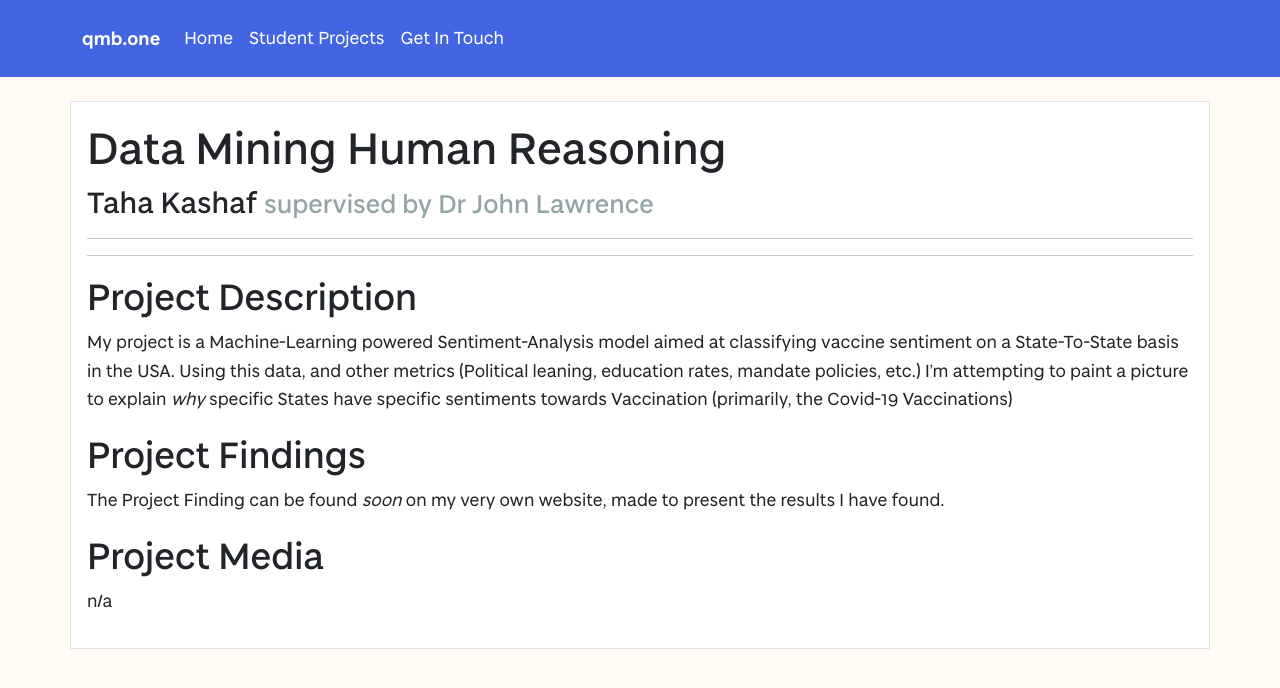
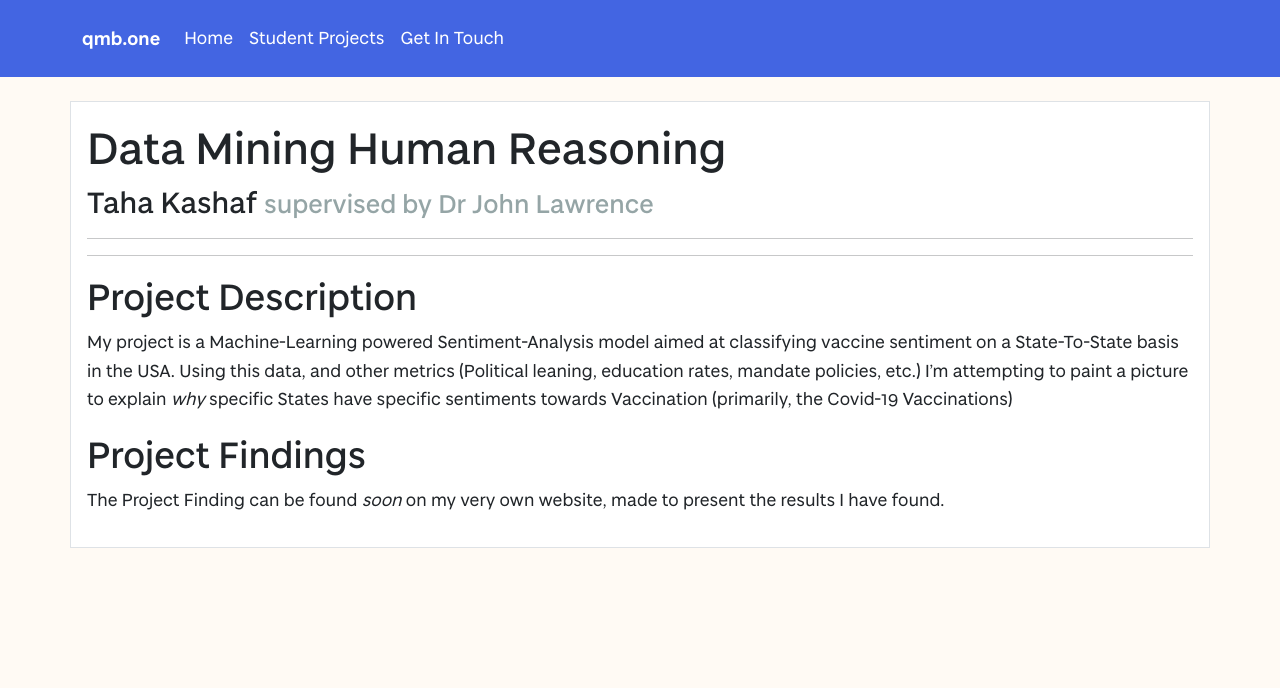
Before and after one commit to vivienprk/degree-show-2022, a Jekyll site: the page built from projects/TahaKashaf.md, in a window 1280 px wide. Shown: the top 688 px of the page. Built offline with Jekyll 4.4.1, drawn with Linux system fonts in a browser that asks for light colours.

```diff
--- a/projects/TahaKashaf.md
+++ b/projects/TahaKashaf.md
@@ -14,6 +14,3 @@ My project is a Machine-Learning powered Sentiment-Analysis model aimed at class
 
 ## Project Findings
 The Project Finding can be found *soon* on my very own website, made to present the results I have found.
-
-## Project Media
-n/a
```
Also changed, not shown: other parts of projects/TahaKashaf.md (+1 -1 lines).
